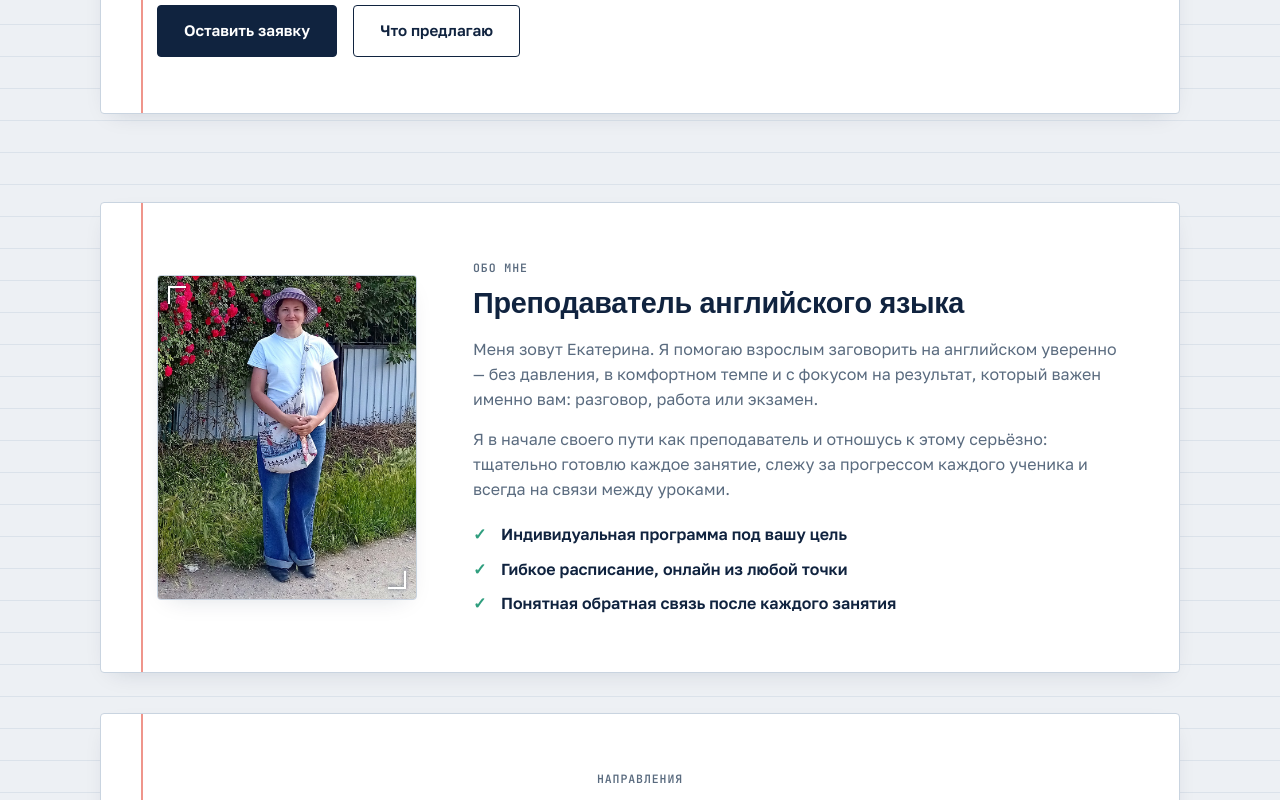
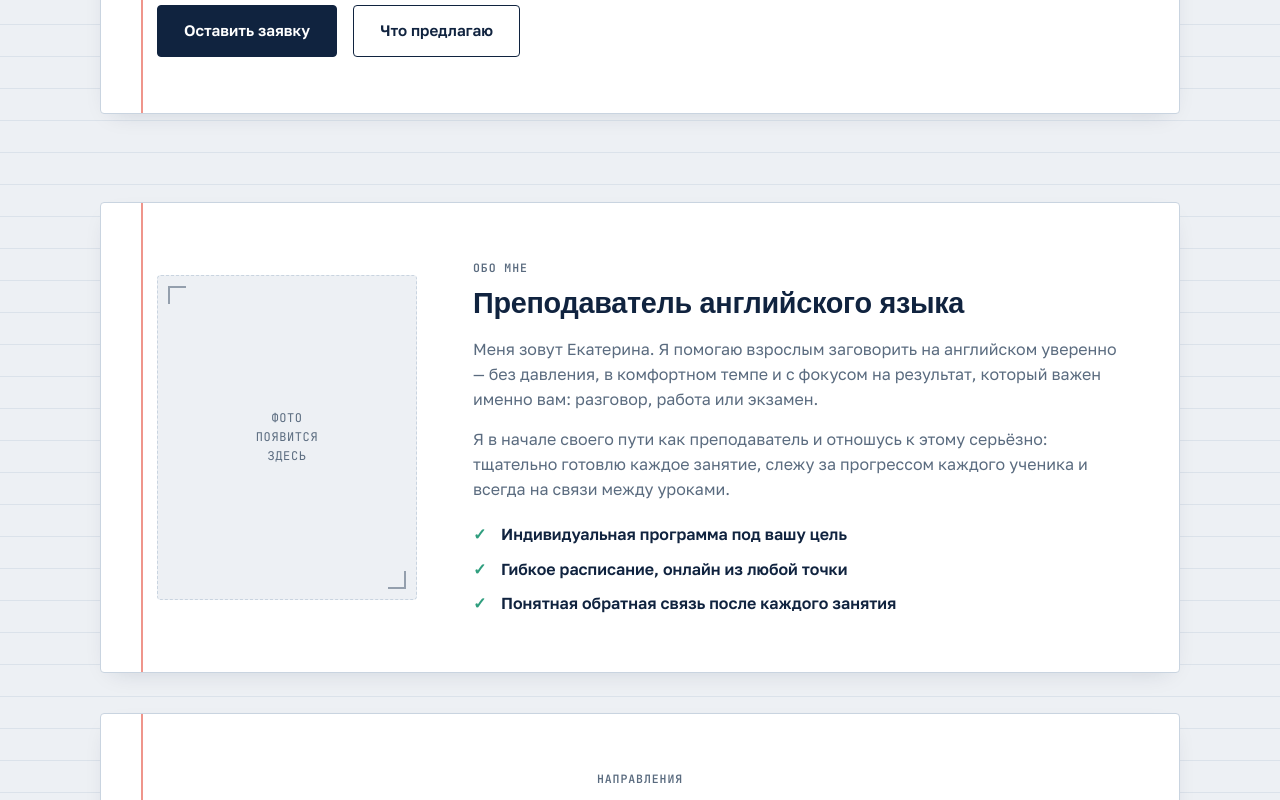
Before and after one commit to kopervas0/english-school-bot, a website: page index.html in a window 1280 px wide. Shown: the part 583-1383 px from the top of the page. Drawn offline with Linux system fonts and the light colour scheme; a web font is replaced by a local one.

Commit message:
Revert "Add cropped profile photo to About section"

```diff
--- a/index.html
+++ b/index.html
@@ -91,7 +91,7 @@
     <div class="container about__inner">
       <div class="about__photo">
         <div class="photo-frame">
-          <img src="assets/ekaterina-photo.jpg" alt="Екатерина Коперваc, преподаватель английского языка" loading="lazy">
+          <span>Фото<br>появится<br>здесь</span>
         </div>
       </div>
       <div class="about__text">
--- a/style.css
+++ b/style.css
@@ -185,15 +185,16 @@ a { color: inherit; }
   aspect-ratio: 4 / 5;
   border-radius: var(--radius);
   background: var(--paper);
-  border: 1px solid var(--rule);
-  overflow: hidden;
-  box-shadow: var(--shadow);
-}
-.photo-frame img {
-  width: 100%;
-  height: 100%;
-  object-fit: cover;
-  display: block;
+  border: 1px dashed var(--rule);
+  display: flex;
+  align-items: center;
+  justify-content: center;
+  color: var(--graphite);
+  text-align: center;
+  font-family: var(--font-mono);
+  font-size: 0.75rem;
+  text-transform: uppercase;
+  letter-spacing: 0.05em;
 }
 .photo-frame::before,
 .photo-frame::after {
@@ -201,9 +202,9 @@ a { color: inherit; }
   position: absolute;
   width: 16px;
   height: 16px;
-  border-color: var(--card);
+  border-color: var(--graphite);
   border-style: solid;
-  filter: drop-shadow(0 0 2px rgba(16, 35, 63, 0.6));
+  opacity: 0.6;
 }
 .photo-frame::before { top: 10px; left: 10px; border-width: 2px 0 0 2px; }
 .photo-frame::after { bottom: 10px; right: 10px; border-width: 0 2px 2px 0; }
```
Also changed, not shown: assets/ekaterina-photo.jpg (deleted), 1 other file.
